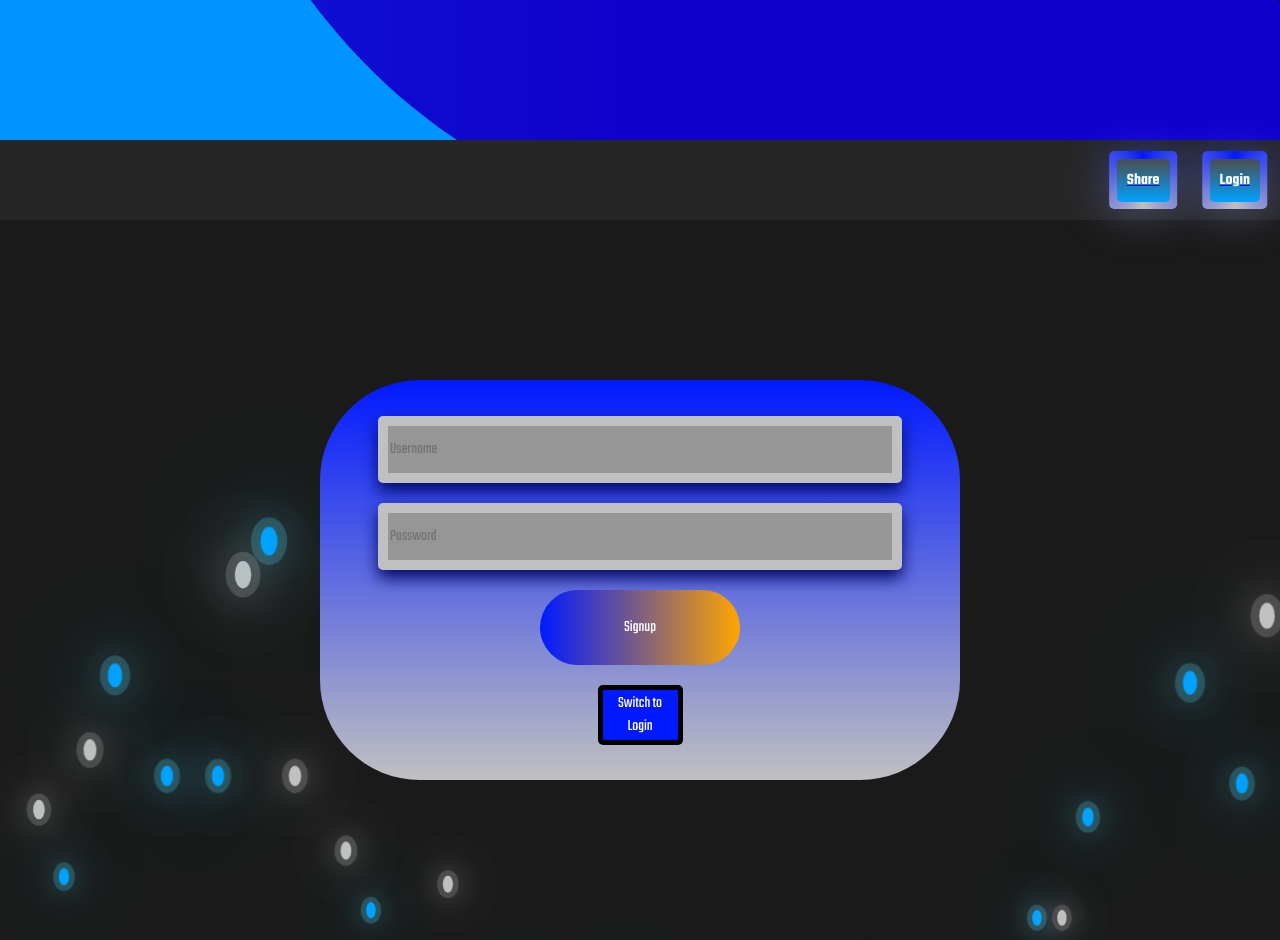
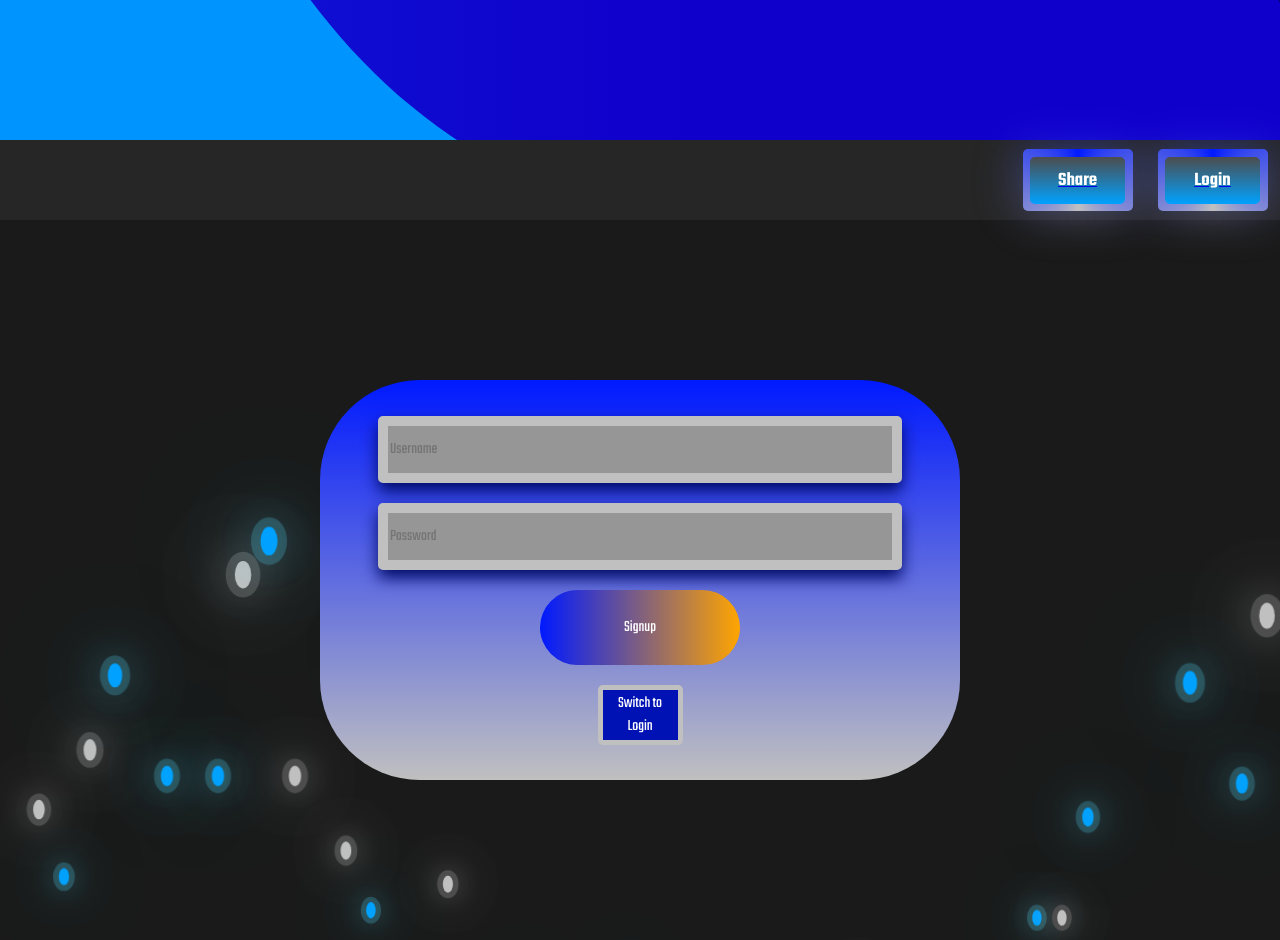
Before and after one commit to TheHeartstriker/FitnessApp, a React (Vite) app in the folder FitnessApp/: page /login in a window 1280 px wide. Shown: the part 660-1600 px from the top of the page. Built offline with nearby package versions, Linux system fonts and the light colour scheme.

Commit message:
Ui improvements
Some small ui changes

```diff
--- a/FitnessApp/src/Landing/StartPage.css
+++ b/FitnessApp/src/Landing/StartPage.css
@@ -67,11 +67,14 @@ body {
   border-radius: 5px;
   background: linear-gradient(to bottom, var(--grey-1), var(--Cyan-1));
   color: white;
-  font-size: 1rem;
+  font-size: 1.2rem;
   font-weight: 600;
   cursor: pointer;
+  width: 75px;
+  text-align: center;
   text-decoration: none;
 }
+
 /* The border outside the button */
 .NavBtn::after,
 .NavBtn::before {
--- a/FitnessApp/src/Landing/StartPage.jsx
+++ b/FitnessApp/src/Landing/StartPage.jsx
@@ -29,8 +29,12 @@ function StartPage() {
       <button className="MoveDown" onClick={handleMoveDown}></button>
 
       <div className="NavContainer">
+        {/* Non conditional links */}
         <Link to="/share">
           <h3 className="NavBtn">Share</h3>
+        </Link>
+        <Link to="/login">
+          <h3 className="NavBtn">Login</h3>
         </Link>
 
         {/* If they are not logged in they dont need to see these values */}
@@ -44,10 +48,6 @@ function StartPage() {
             </Link>
           </>
         )}
-
-        <Link to="/login">
-          <h3 className="NavBtn">Login</h3>
-        </Link>
       </div>
     </div>
   );
--- a/FitnessApp/src/Login/Login.css
+++ b/FitnessApp/src/Login/Login.css
@@ -59,9 +59,9 @@
 .Switch {
   font-family: "Teko", sans-serif;
   font-size: 1em;
-  background-color: var(--Blue-1);
+  background-color: var(--Blue-2);
   margin: 10px;
-  border: 5px solid black;
+  border: 5px solid silver;
   border-radius: 5px;
   height: 60px;
   width: 85px;
--- a/FitnessApp/src/main.jsx
+++ b/FitnessApp/src/main.jsx
@@ -19,8 +19,9 @@ import "./Share/Share.css";
 //
 //The daily page is the input page for the user to input their daily data into the server
 //Data impose is the main view page for the user to see their data on graphs and the like
-//Landing is the first page the user sees when they open the site before they scroll down
+//Landing is the first page the user sees when they open the site before they scroll down also containing the navbar
 //Share is the page where the user can share their data with others
+//Login is the page where the user logs in and or registers
 //
 
 createRoot(document.getElementById("root")).render(
```
